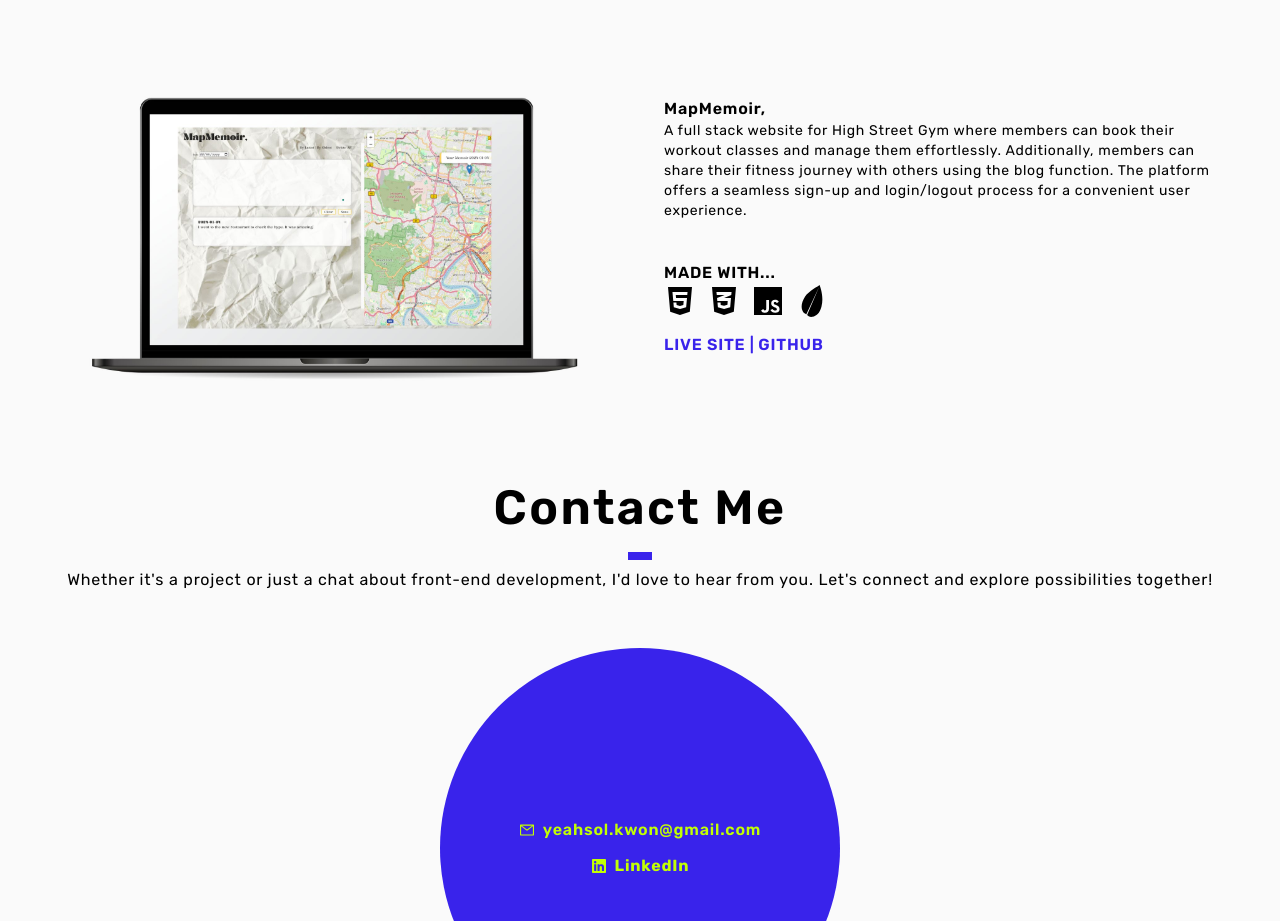
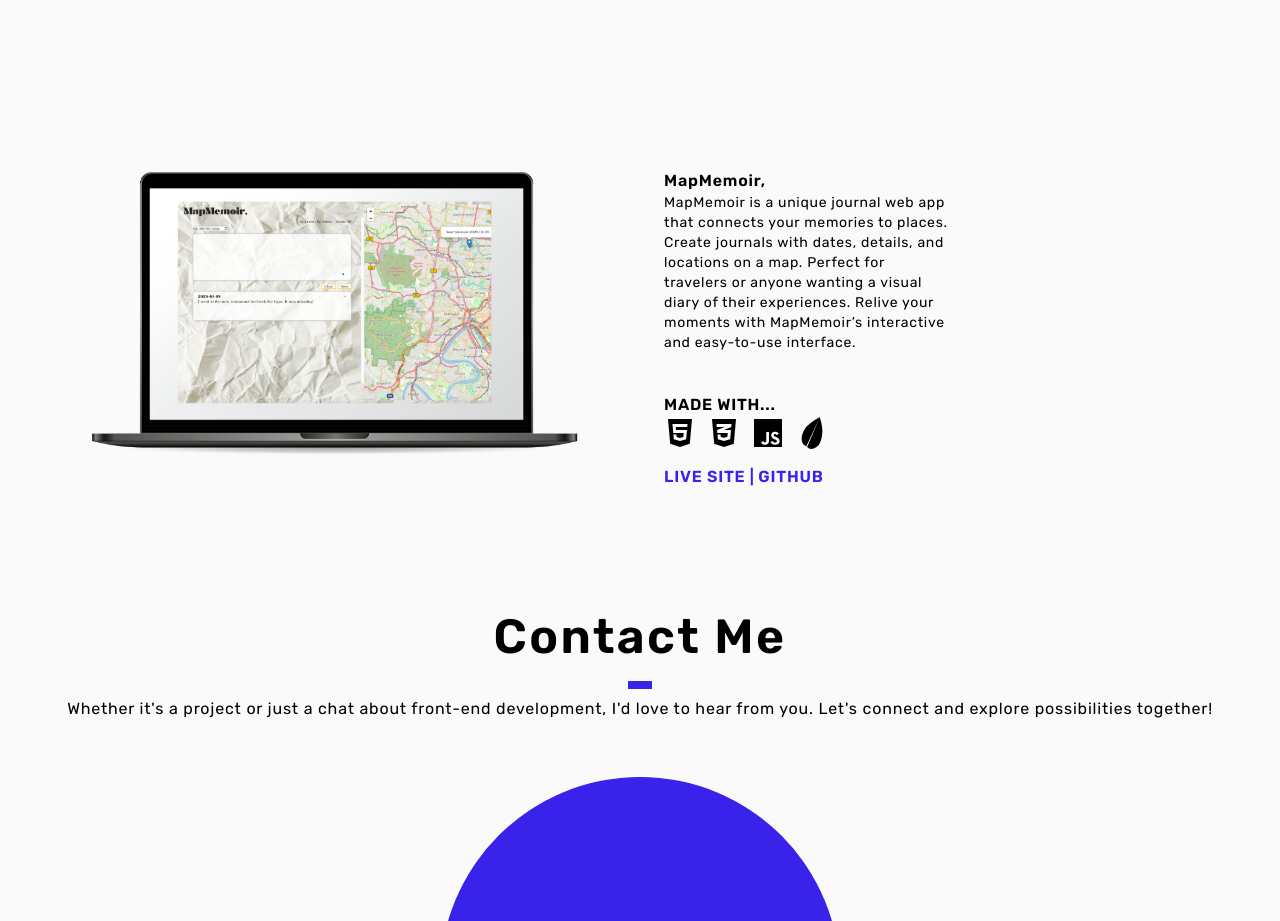
Before and after one commit to yeskwonny/yesportfolio, a React (Vite) app: page / in a window 1280 px wide. Shown: the part 2187-3108 px from the top of the page. Built offline with nearby package versions, Linux system fonts and the light colour scheme.

Commit message:
project bio fix

```diff
--- a/src/pages/Aboutme.jsx
+++ b/src/pages/Aboutme.jsx
@@ -15,7 +15,7 @@ function Aboutme() {
             <FcBinoculars className="text-[1.8rem]" />
             Get to know me
           </h2>
-          <p className="text-sm tracking-wider md:text-[17px]">
+          <p className="text-sm tracking-wider md:text-[17px] w-[8/10]">
             I am a passionate{" "}
             <span className="font-bold ">frontend developer. </span> I have
             recently completed an
@@ -30,11 +30,16 @@ function Aboutme() {
             <br />
             My journey into development is complemented by a background in
             customer service. As a frontend developer, I can bring a unique
-            blend of <span className="font-bold">technical expertise</span> and a{" "}
-            <span className="font-bold">customer-focused mindset</span> to every
-            project. I am excited to contribute my skills and dedication to
-            creating engaging and{" "}
+            blend of <span className="font-bold">technical expertise</span> and
+            a <span className="font-bold">customer-focused mindset</span> to
+            every project. I am excited to contribute my skills and dedication
+            to creating engaging and{" "}
             <span className="font-bold">user-friendly web experiences.</span>
+            <br />
+            <br />
+            💻🧘‍♂️ #CodeAndZen
+            <br /> When I&rsquo;m not immersed in code, you&rsquo;ll find me
+            striking yoga poses and finding balance on and off the mat.
           </p>
         </div>
 
--- a/src/pages/Projects.jsx
+++ b/src/pages/Projects.jsx
@@ -26,7 +26,7 @@ function Projects() {
             <h2 className="text-center font-semibold tracking-wider">
               HIGH STREET GYM
             </h2>
-            <p className="text-sm text-center tracking-wider sm:max-w-4xl sm:text-left">
+            <p className="text-sm text-center tracking-wider sm:max-w-4xl sm:text-left md:w-1/2">
               A full stack website for High Street Gym where members can book
               their workout classes and manage them effortlessly. Additionally,
               members can share their fitness journey with others using the blog
@@ -89,12 +89,12 @@ function Projects() {
             <h2 className="text-center font-semibold tracking-wider ">
               MapMemoir,
             </h2>
-            <p className="text-sm text-center tracking-wider sm:max-w-4xl sm:text-left  ">
-              A full stack website for High Street Gym where members can book
-              their workout classes and manage them effortlessly. Additionally,
-              members can share their fitness journey with others using the blog
-              function. The platform offers a seamless sign-up and login/logout
-              process for a convenient user experience.
+            <p className="text-sm text-center tracking-wider sm:max-w-4xl sm:text-left md:w-1/2 ">
+              MapMemoir is a unique journal web app that connects your memories
+              to places. Create journals with dates, details, and locations on a
+              map. Perfect for travelers or anyone wanting a visual diary of
+              their experiences. Relive your moments with MapMemoir&rsquo;s
+              interactive and easy-to-use interface.
             </p>
             <h2 className="text-center mt-10 font-semibold tracking-wider">
               MADE WITH...
```
